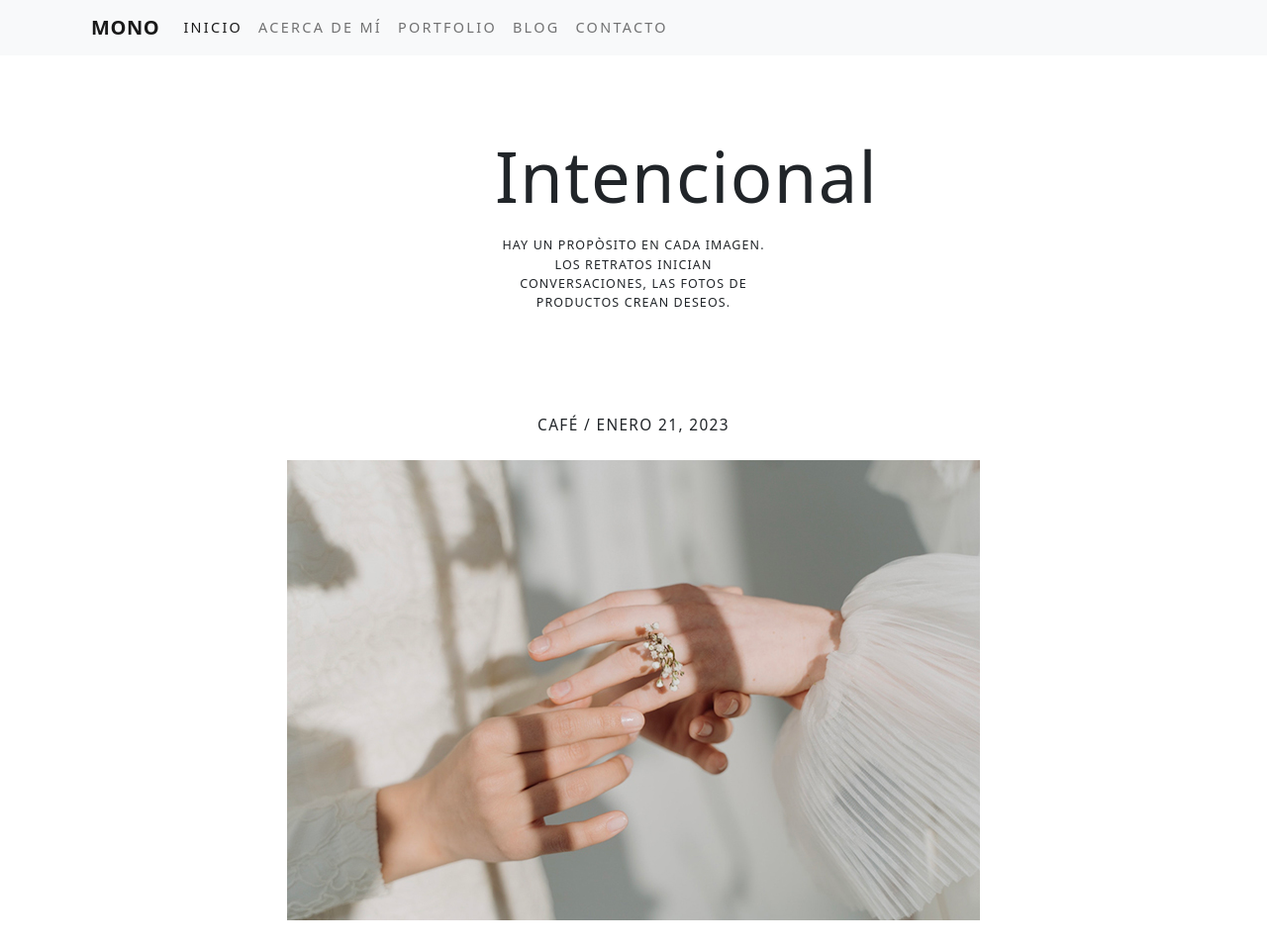
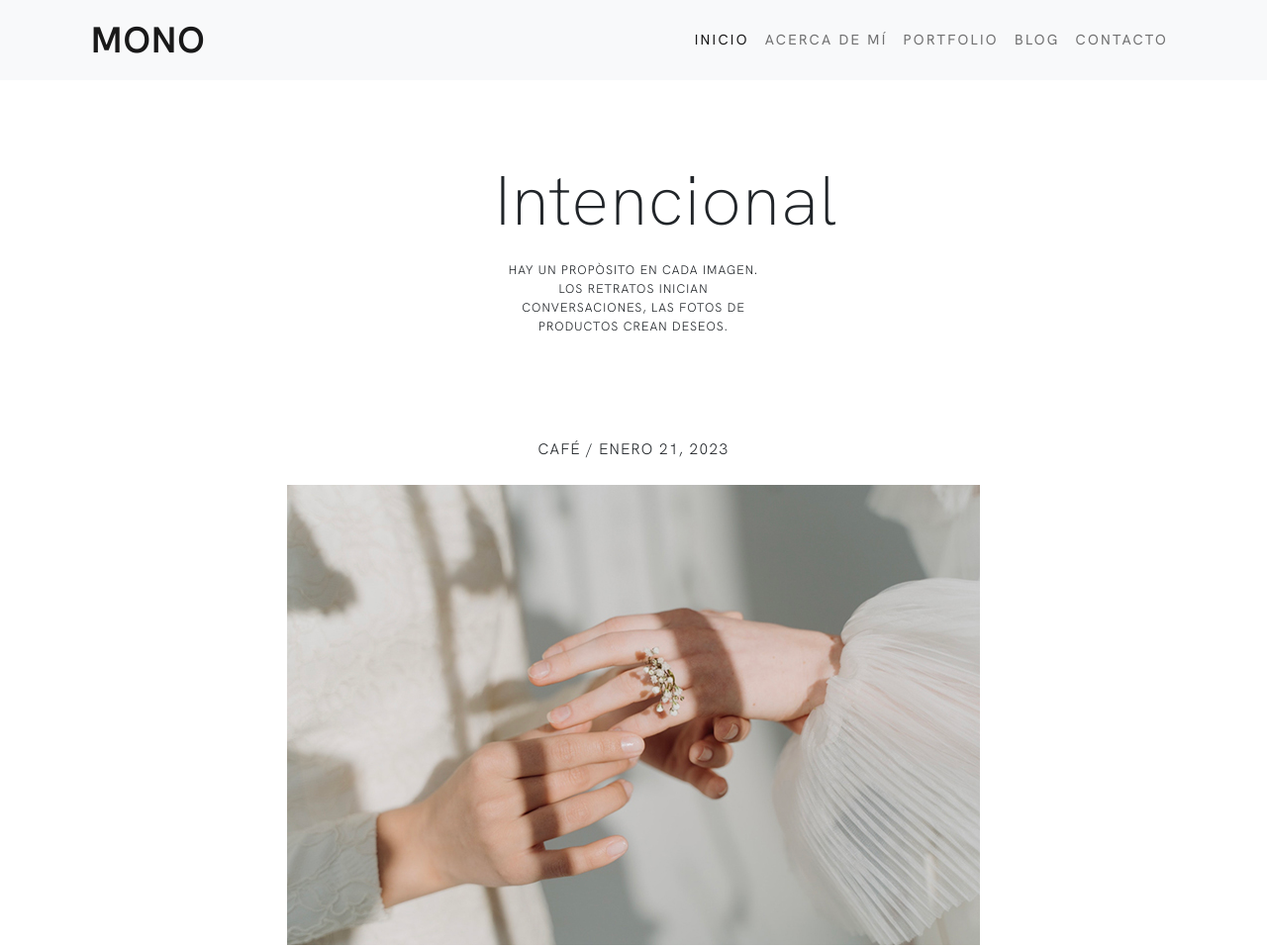
Before and after one commit to aplatton/Mono-43010, a plain HTML site: page pages/blog.html in a window 1280 px wide. Shown: the top 958 px of the page at 99% size. Drawn offline with nearby package versions, Linux system fonts and the light colour scheme; files that its build step writes are made by us from their sources; the site is published under a folder, as on GitHub Pages, so addresses that start at the root find nothing.

Commit message:
ajuste css y links

```diff
--- a/pages/blog.html
+++ b/pages/blog.html
@@ -5,15 +5,14 @@
     <meta charset="UTF-8">
     <meta http-equiv="X-UA-Compatible" content="IE=edge">
     <meta name="viewport" content="width=device-width, initial-scale=1.0">
-    <link rel="stylesheet" href="./css/style.css">
+    <link rel="stylesheet" href="../css/style.css">
     <!-- BOOTSTRAP -->
     <link href="https://cdn.jsdelivr.net/npm/bootstrap@5.0.2/dist/css/bootstrap.min.css" rel="stylesheet"
         integrity="sha384-EVSTQN3/azprG1Anm3QDgpJLIm9Nao0Yz1ztcQTwFspd3yD65VohhpuuCOmLASjC" crossorigin="anonymous">
     <!-- ICONS -->
     <link rel="stylesheet" href="https://cdn.jsdelivr.net/npm/bootstrap-icons@1.10.5/font/bootstrap-icons.css">
-
     <!-- STYLE -->
-    <link rel="stylesheet" href="/css/style.css">
+    <link rel="stylesheet" href="../css/style.css">
     <title>blog</title>
 </head>
 
@@ -29,7 +28,7 @@
             <div class="collapse navbar-collapse" id="navbarNav">
                 <ul class="navbar-nav">
                     <li class="nav-item">
-                        <a class="nav-link active" aria-current="page" href="/index.html">Inicio</a>
+                        <a class="nav-link active" aria-current="page" href="/">Inicio</a>
                     </li>
                     <li class="nav-item">
                         <a class="nav-link" href="../pages/acercademi.html">Acerca de mí</a>
```
Also changed, not shown: index.html (+1 -1 lines), pages/acercademi.html (+3 -4 lines), pages/contacto.html (+3 -3 lines), pages/portfolio.html (+3 -4 lines), 1 other file.
